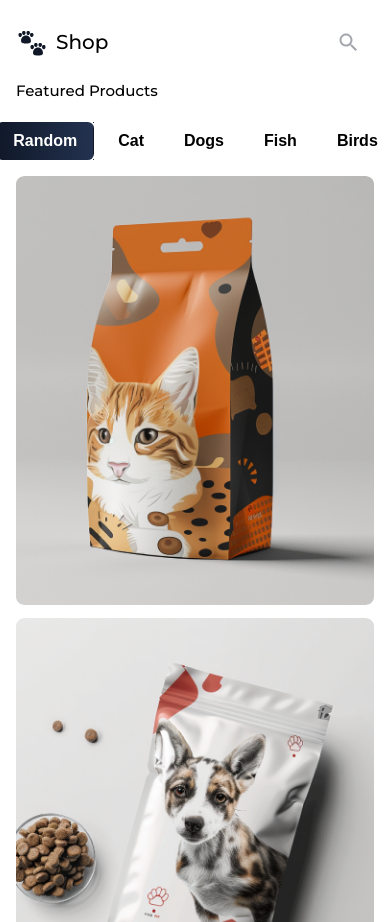
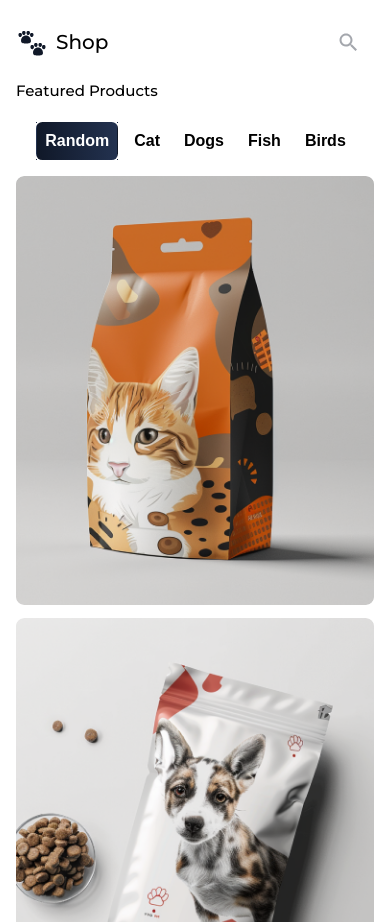
Before and after one commit to gustavoraulinodsilva/desafio2-implementacao-de-blog, a website with bundled scripts: page index.html in a window 390 px wide. Shown: the part 860-1782 px from the top of the page. Built offline with nearby package versions, Linux system fonts and the light colour scheme.

Commit message:
Ajuste no padding dos botõe de categoria

```diff
--- a/src/css/style.css
+++ b/src/css/style.css
@@ -818,7 +818,7 @@ body{
     }
 
     .shop .featured-products .categories-container .btn-filter-products{
-        padding: 1.25rem 2rem;
+        padding: 1.25rem 1rem;
     }
 
     .shop .featured-products .featured-products-grid{
```
